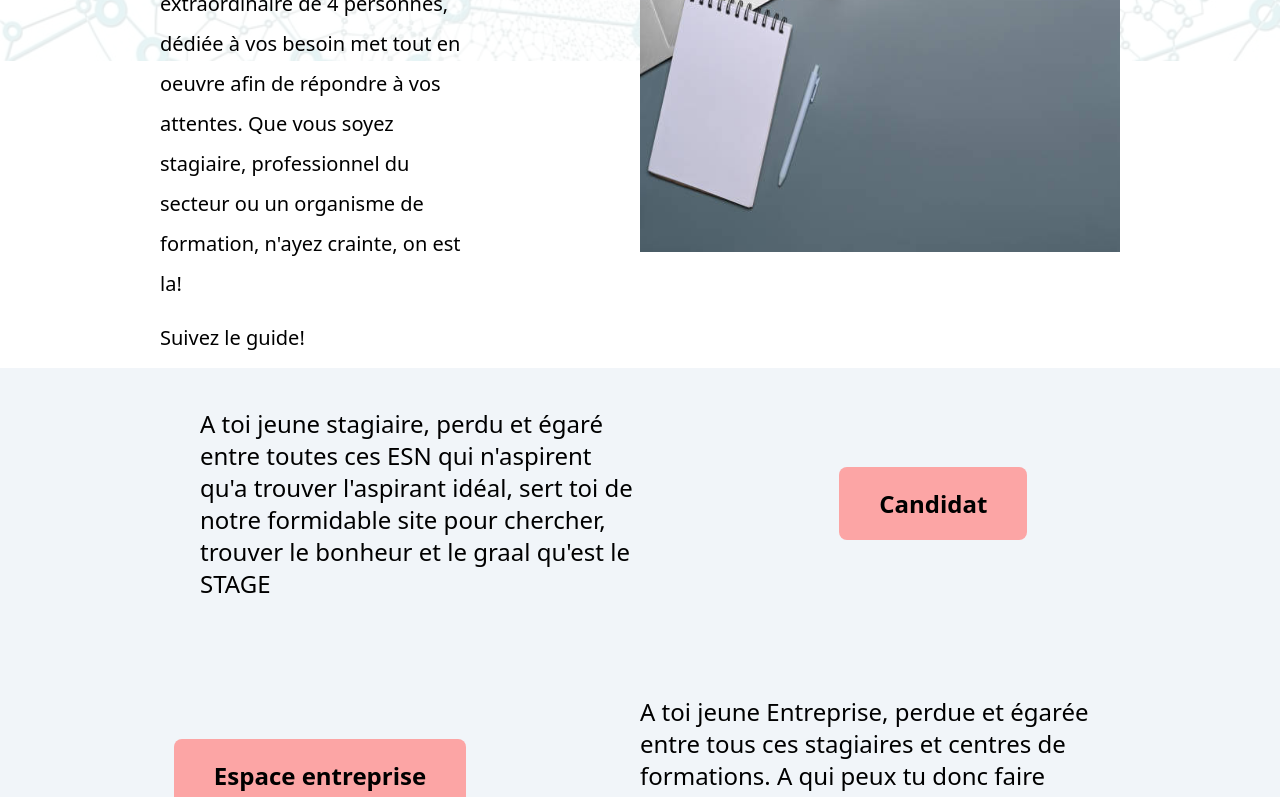
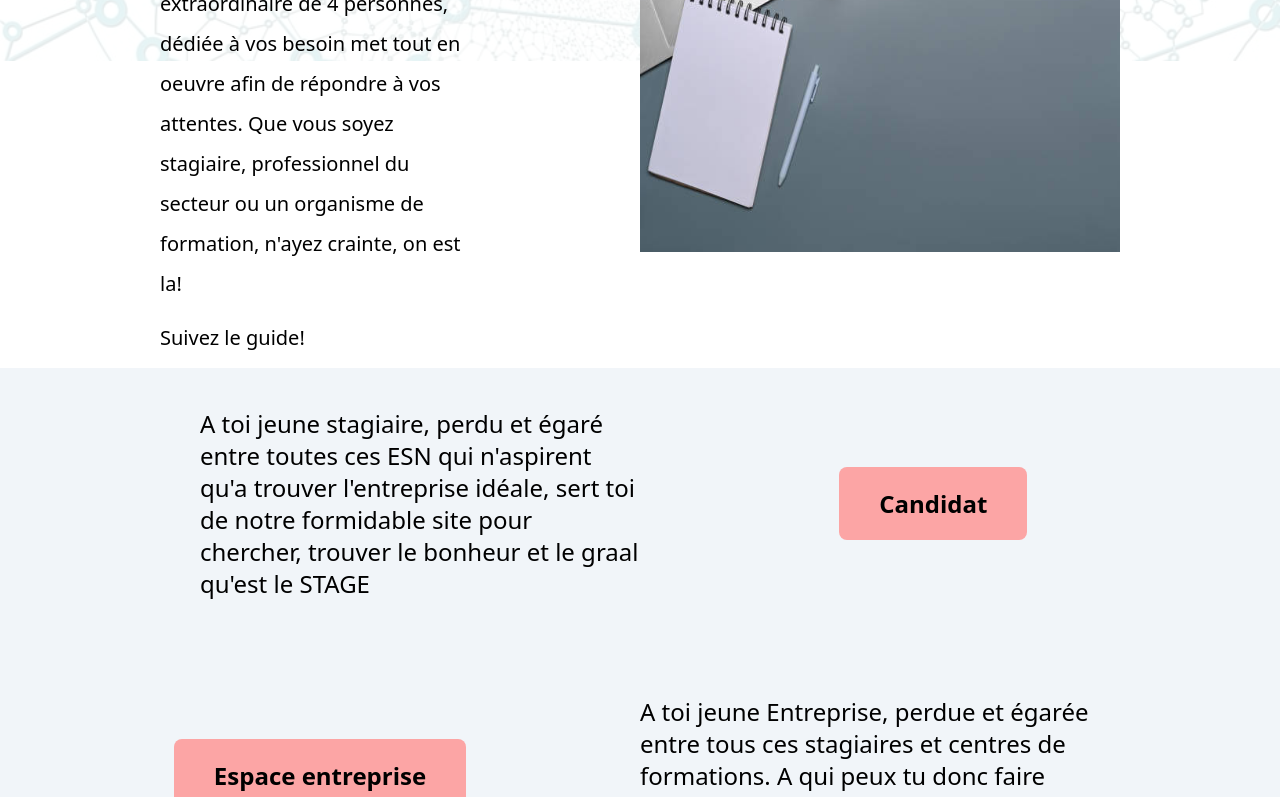
Before and after one commit to Rom-dev1/Projet-fil-rouge, a React (Create React App) app: page / in a window 1280 px wide. Shown: the part 388-1185 px from the top of the page. Built offline with nearby package versions, Linux system fonts and the light colour scheme.

Commit message:
fix sentence

```diff
--- a/src/component/Candidat.jsx
+++ b/src/component/Candidat.jsx
@@ -4,7 +4,7 @@ export default function Candidat(){
     return(
         <>  <div >
                 <div className="flex w-3/4 mx-auto mt-4 p-10 text-2xl items-center justify-between h-1/2">
-                    <p className="w-1/2">A toi jeune stagiaire, perdu et égaré entre toutes ces ESN qui n'aspirent qu'a trouver l'aspirant idéal, sert toi de notre formidable site pour chercher, trouver le bonheur et le graal qu'est le STAGE</p>
+                    <p className="w-1/2">A toi jeune stagiaire, perdu et égaré entre toutes ces ESN qui n'aspirent qu'a trouver l'entreprise idéale, sert toi de notre formidable site pour chercher, trouver le bonheur et le graal qu'est le STAGE</p>
                     <div  className="w-1/3 flex text-center justify-center">
                     <Link to={'/candidat'}><span className="bg-red-300 hover:bg-red-500 w2/3 px-10 py-5 rounded-lg font-bold">Candidat</span></Link>
                     </div>
```
